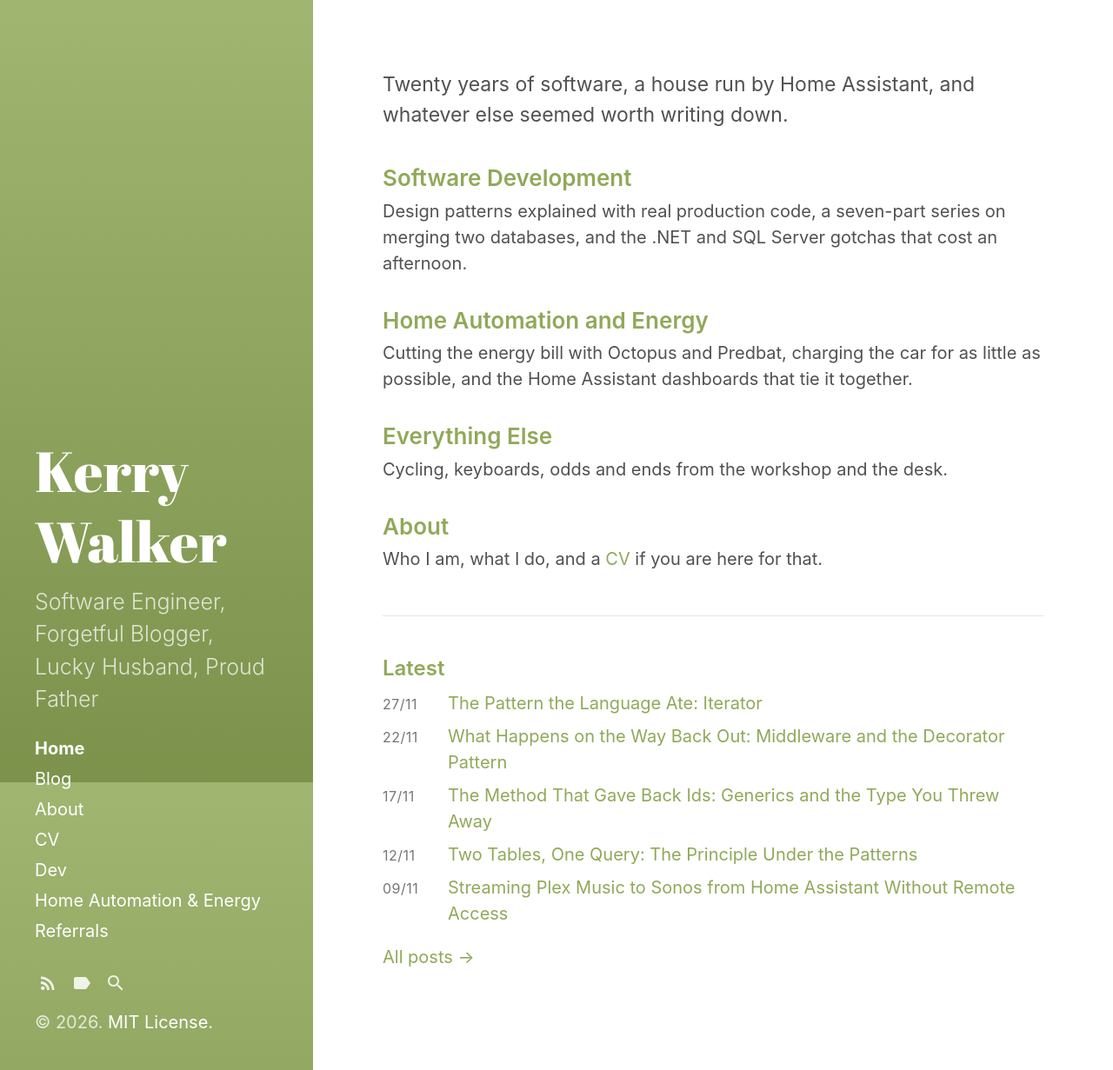
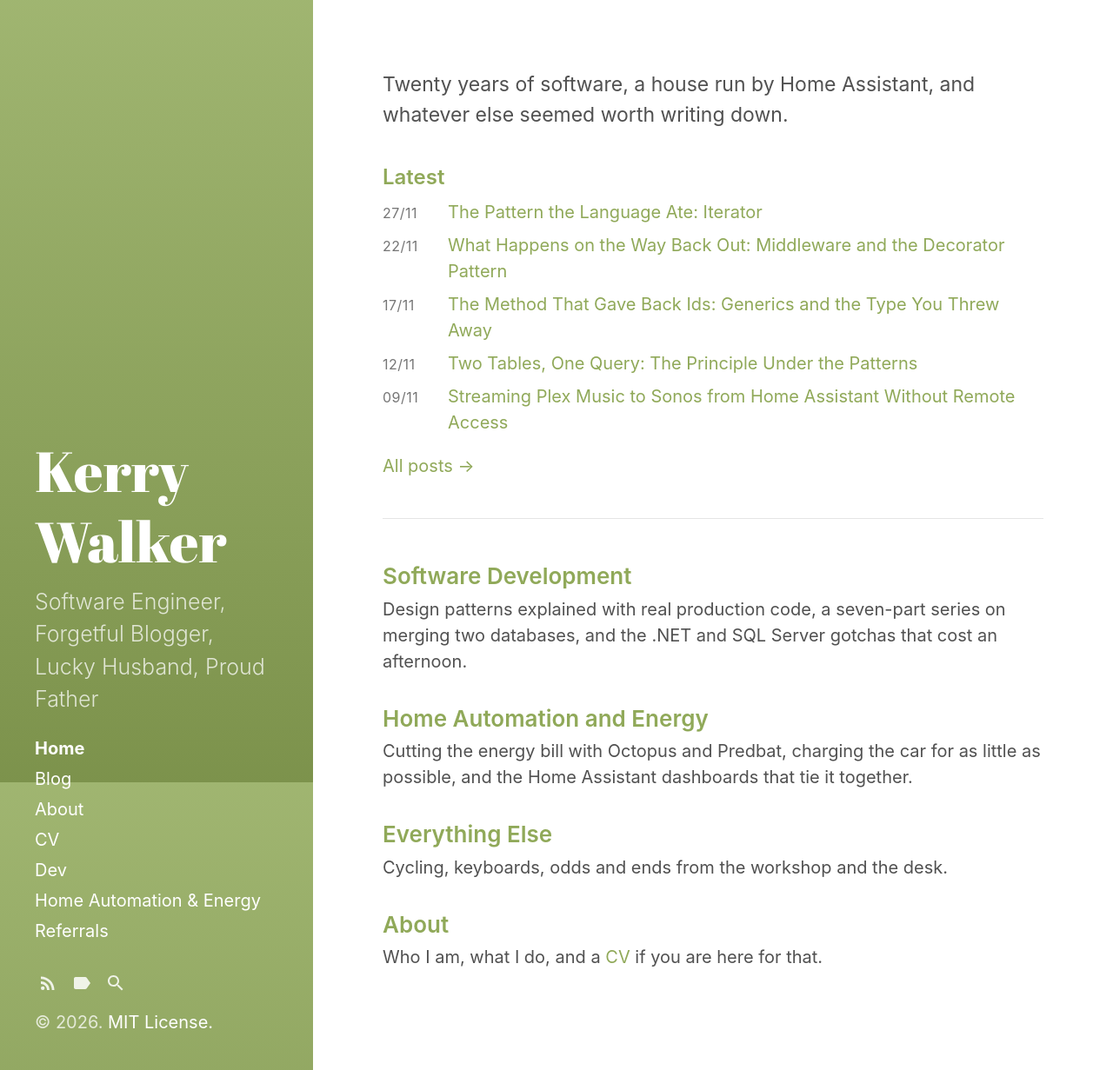
Before and after one commit to KerryWalker/KerryWalker.github.io, a Jekyll site: the page built from index.html, in a window 1280 px wide and 1231 px high. Shown: the whole window at 87% size. Built offline with Jekyll 4.4.1, drawn with Linux system fonts in a browser that asks for light colours.

Commit message:
Move the latest posts above the hubs on the home page

```diff
--- a/_layouts/home.html
+++ b/_layouts/home.html
@@ -4,17 +4,4 @@ layout: default
 
 <div class="content home">
   {{ content }}
-
-  <section class="home-latest">
-    <h2>Latest</h2>
-    <ul>
-    {% for post in site.posts limit: 5 %}
-      <li>
-        <span class="home-latest-date">{{ post.date | date: "%d/%m" }}</span>
-        <a href="{{ post.url | relative_url }}">{{ post.title }}</a>
-      </li>
-    {% endfor %}
-    </ul>
-    <p class="home-all-posts"><a href="{{ "/blog/" | relative_url }}">All posts &rarr;</a></p>
-  </section>
 </div>
--- a/assets/css/main.scss
+++ b/assets/css/main.scss
@@ -78,9 +78,9 @@ $heading-color: #90a959;
 }
 
 .home-latest {
-  margin-top: 2.5rem;
-  padding-top: 1.25rem;
-  border-top: 1px solid #e5e5e5;
+  margin-bottom: 2.5rem;
+  padding-bottom: 1.25rem;
+  border-bottom: 1px solid #e5e5e5;
 
   h2 {
     font-size: 1.2rem;
--- a/index.html
+++ b/index.html
@@ -4,6 +4,19 @@ title: Home
 ---
 
 <p class="home-intro">Twenty years of software, a house run by Home Assistant, and whatever else seemed worth writing down.</p>
+
+<section class="home-latest">
+  <h2>Latest</h2>
+  <ul>
+  {% for post in site.posts limit: 5 %}
+    <li>
+      <span class="home-latest-date">{{ post.date | date: "%d/%m" }}</span>
+      <a href="{{ post.url | relative_url }}">{{ post.title }}</a>
+    </li>
+  {% endfor %}
+  </ul>
+  <p class="home-all-posts"><a href="{{ "/blog/" | relative_url }}">All posts &rarr;</a></p>
+</section>
 
 <div class="home-hubs">
   <section class="home-hub">
```
